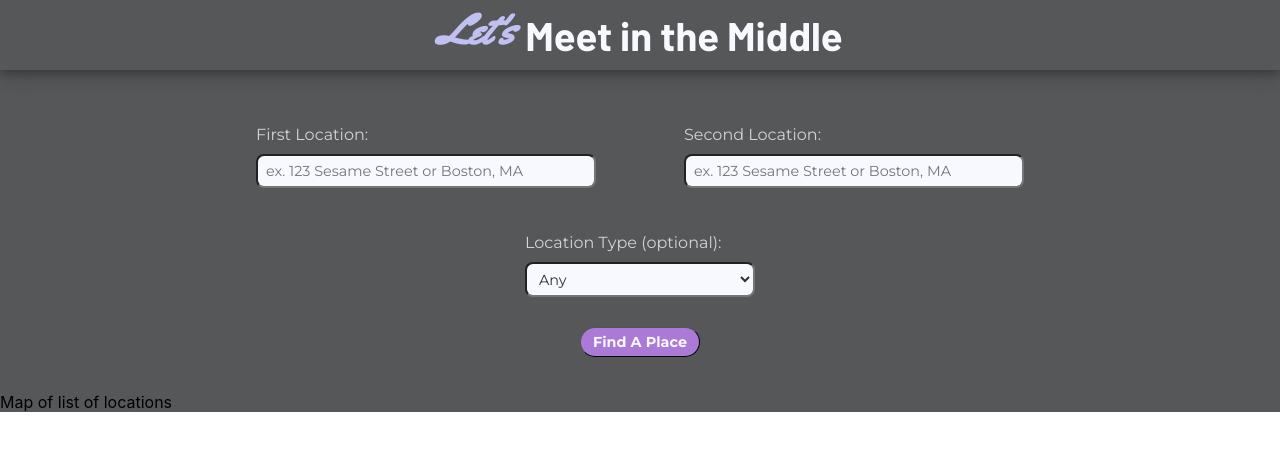
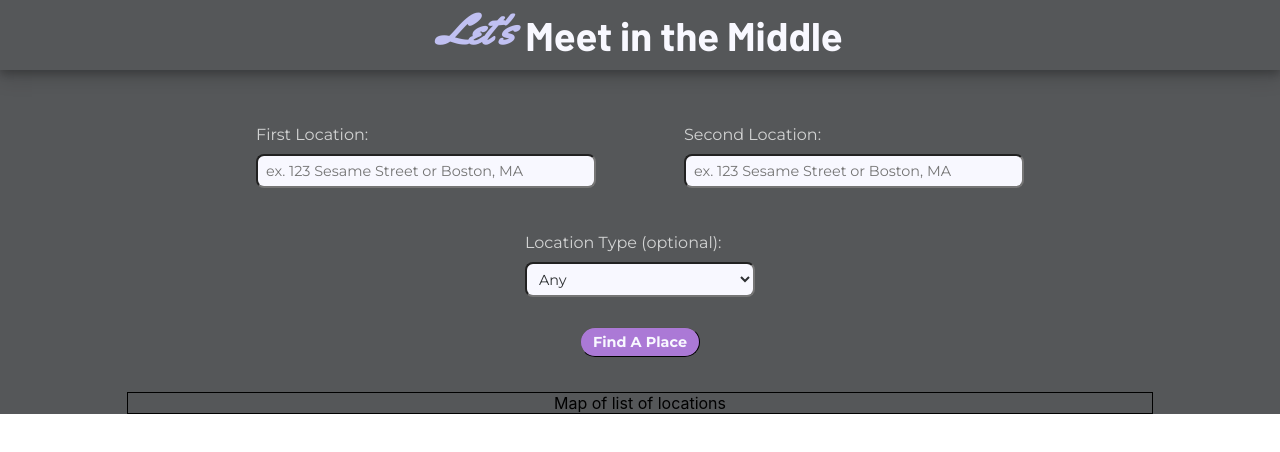
Before and after one commit to shaundai/meet-in-middle, a React (Create React App) app: page / in a window 1280 px wide. Shown: the top 452 px of the page. Built offline with nearby package versions, Linux system fonts and the light colour scheme.

Commit message:
add styling to location list

```diff
--- a/src/components/LocationList.js
+++ b/src/components/LocationList.js
@@ -1,11 +1,23 @@
 import React from 'react'
+import styled from 'styled-components'
+
+import { Colors } from './util/Colors'
+
 
 const LocationList = () => {
         return (
-            <div>
+            <LocationListContainer>
                 Map of list of locations
-            </div>
+            </LocationListContainer>
         )
 }
 
 export default LocationList
+
+const LocationListContainer = styled.div`
+    width: 80%;
+    margin: 0 auto;
+    display: flex;
+    justify-content: center;
+    border: 1px solid black;
+`
```
